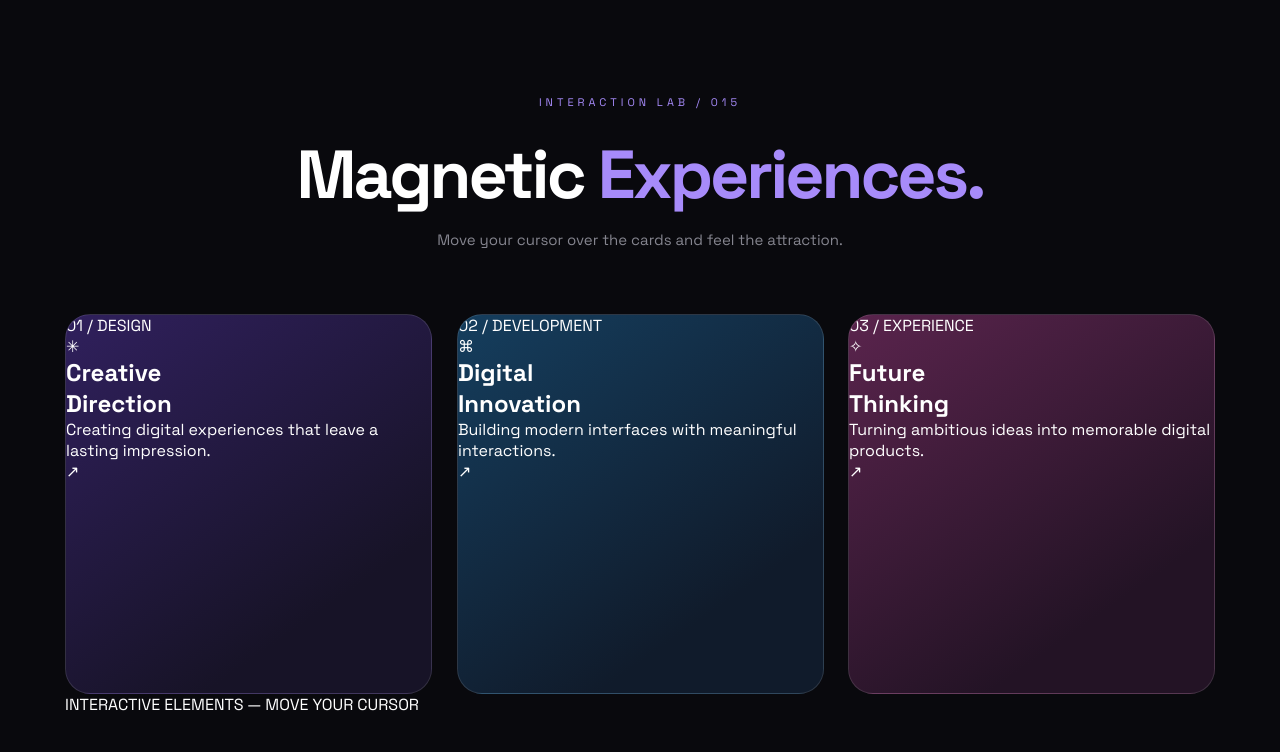
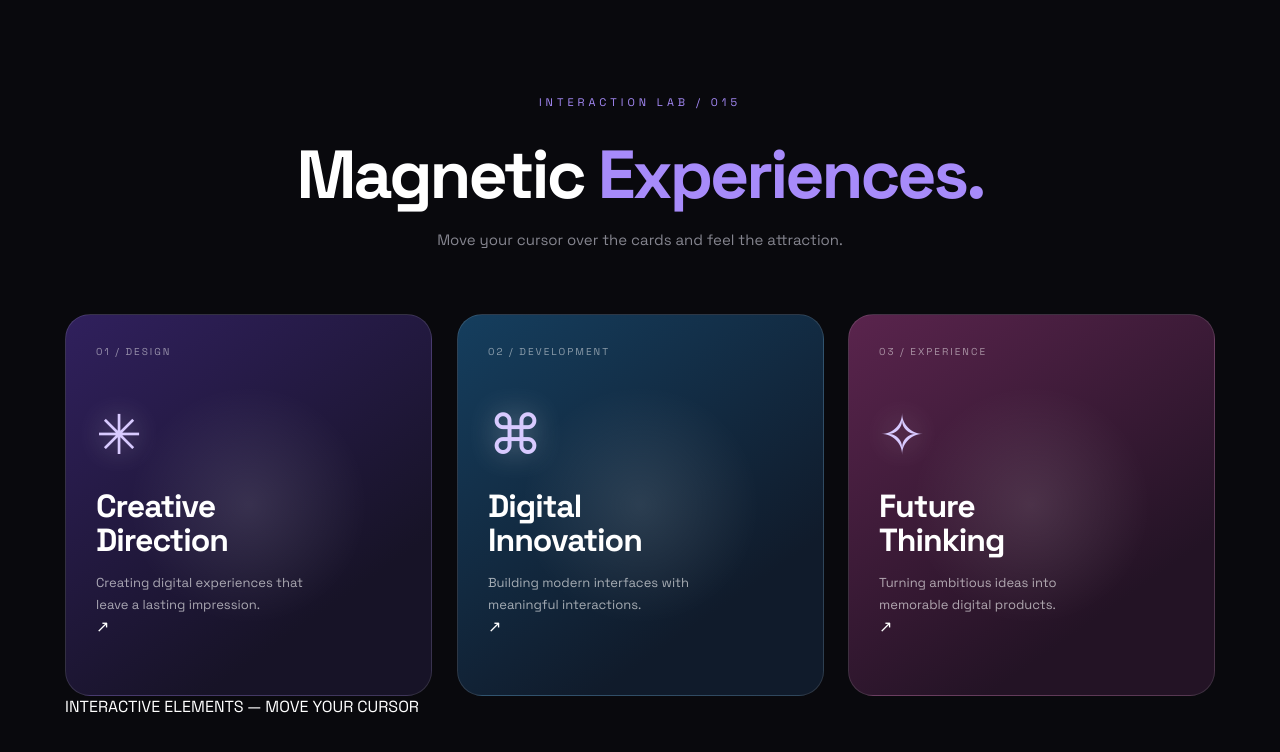
Before and after one commit to manthansharma17/components, a plain HTML site: page card-animations/magnetic-cursor/index.html in a window 1280 px wide. Drawn offline with Linux system fonts and the light colour scheme; a script that the page names is missing.

Commit message:
magnetic cursor css 1

```diff
--- a/card-animations/magnetic-cursor/style.css
+++ b/card-animations/magnetic-cursor/style.css
@@ -83,3 +83,64 @@ header p {
 .pink {
   background: linear-gradient(145deg, #5a244d, #231325 75%);
 }
+
+/* Cursor-following spotlight */
+
+.card-glow {
+  position: absolute;
+  inset: 0;
+  z-index: -1;
+  pointer-events: none;
+
+  background: radial-gradient(
+    circle at var(--mouse-x) var(--mouse-y),
+    rgba(255,255,255,.22),
+    transparent 45%
+  );
+
+  opacity: .5;
+  transition: opacity .3s;
+}
+
+.magnetic-card:hover .card-glow {
+  opacity: 1;
+}
+
+.card-content {
+  height: 100%;
+  min-height: 380px;
+  padding: 30px;
+  position: relative;
+
+  transform: translateZ(35px);
+  display: flex;
+  flex-direction: column;
+}
+
+.number {
+  color: rgba(255,255,255,.5);
+  font-size: 10px;
+  letter-spacing: 2px;
+}
+
+.icon {
+  font-size: 55px;
+  margin-top: 42px;
+  color: #d8caff;
+  text-shadow: 0 0 30px rgba(255,255,255,.4);
+}
+
+h2 {
+  font-size: 32px;
+  line-height: 1.05;
+  margin-top: 20px;
+  letter-spacing: -1px;
+}
+
+.card-content p {
+  color: rgba(255,255,255,.62);
+  font-size: 13px;
+  line-height: 1.7;
+  margin-top: 15px;
+  max-width: 240px;
+}
```
